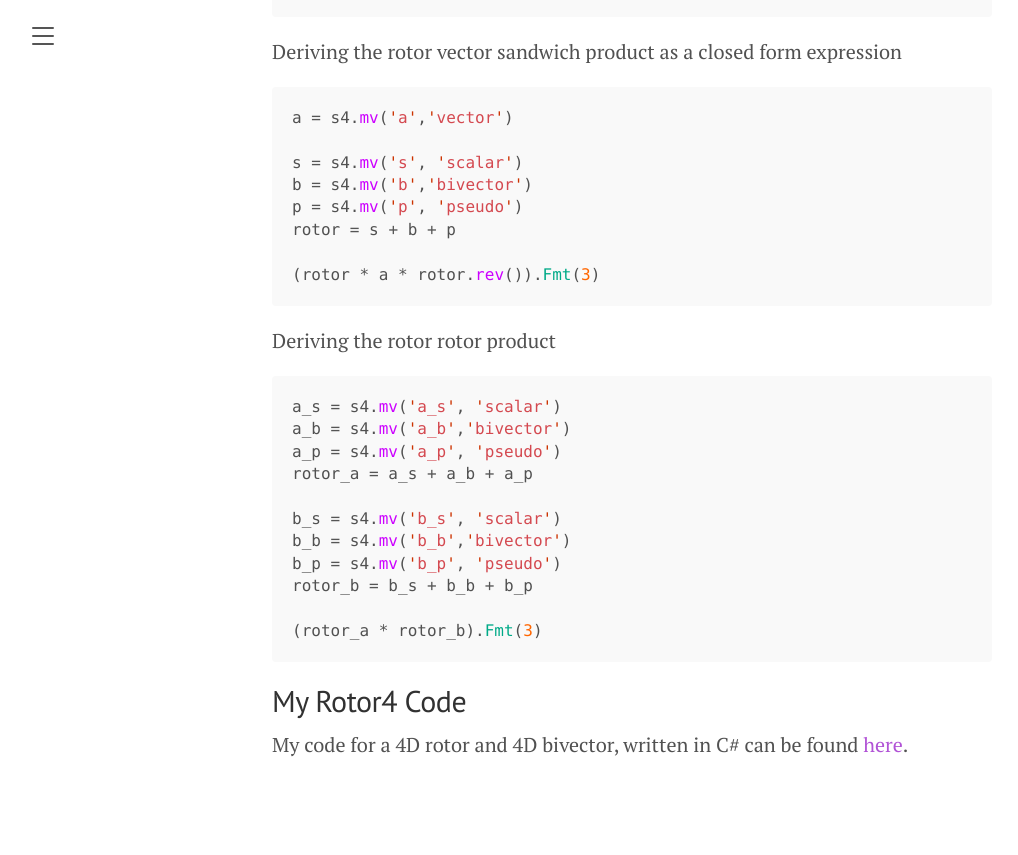
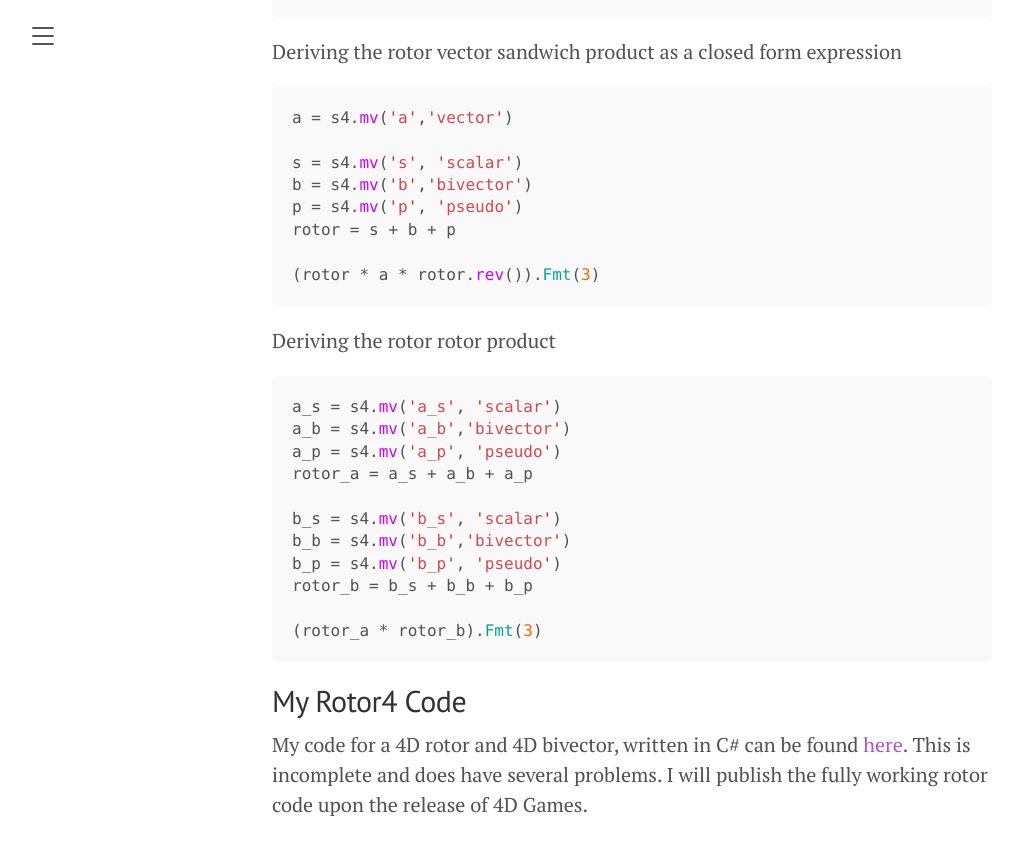
Before and after one commit to JoeSubbi/joesubbi.github.io, a Jekyll site: the page built from _posts/2022-04-04-4D Rotation.md, in a window 1280 px wide and 900 px high, scrolled down 5747 px. Shown: the top 855 px of the window, without its empty margins (8-1026 px from the left). Built offline with Jekyll 4.4.1, drawn with Linux system fonts in a browser that asks for light colours; nearby versions of some CDN libraries.

Commit message:
Rotor code disclaimer
Signed-off-by: JoeSubbi <joe.subbiani@gmail.com>

```diff
--- a/_posts/2022-04-04-4D Rotation.md
+++ b/_posts/2022-04-04-4D Rotation.md
@@ -217,4 +217,4 @@ rotor_b = b_s + b_b + b_p
 ## My Rotor4 Code
 
 My code for a 4D rotor and 4D bivector, written in C# can be found
-<a href="{{ '/code/rotor-code/' | absolute_url }}">here</a>.
+<a href="{{ '/code/rotor-code/' | absolute_url }}">here</a>. This is incomplete and does have several problems. I will publish the fully working rotor code upon the release of 4D Games.
```
